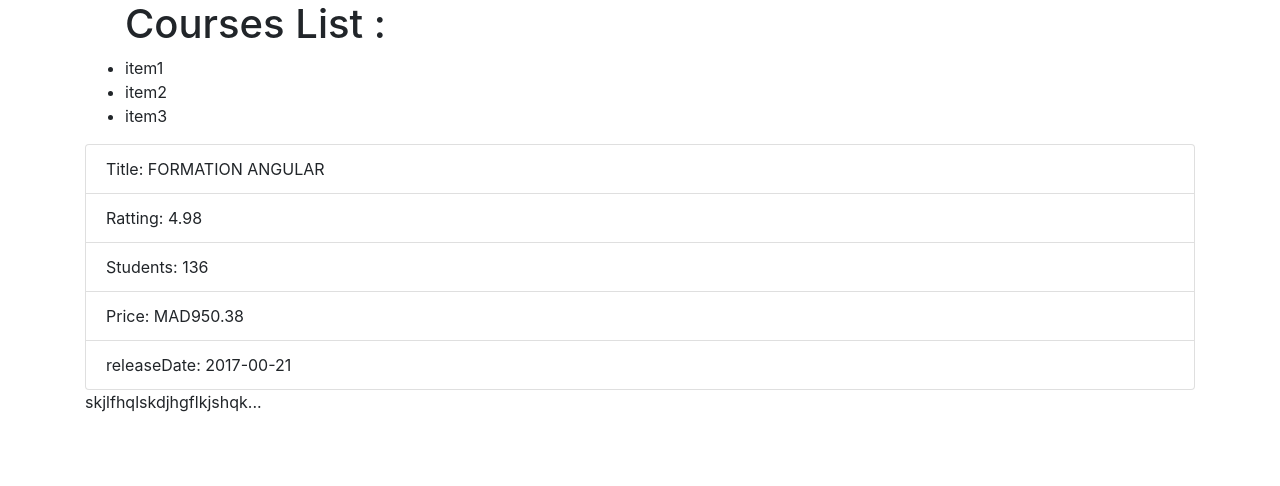
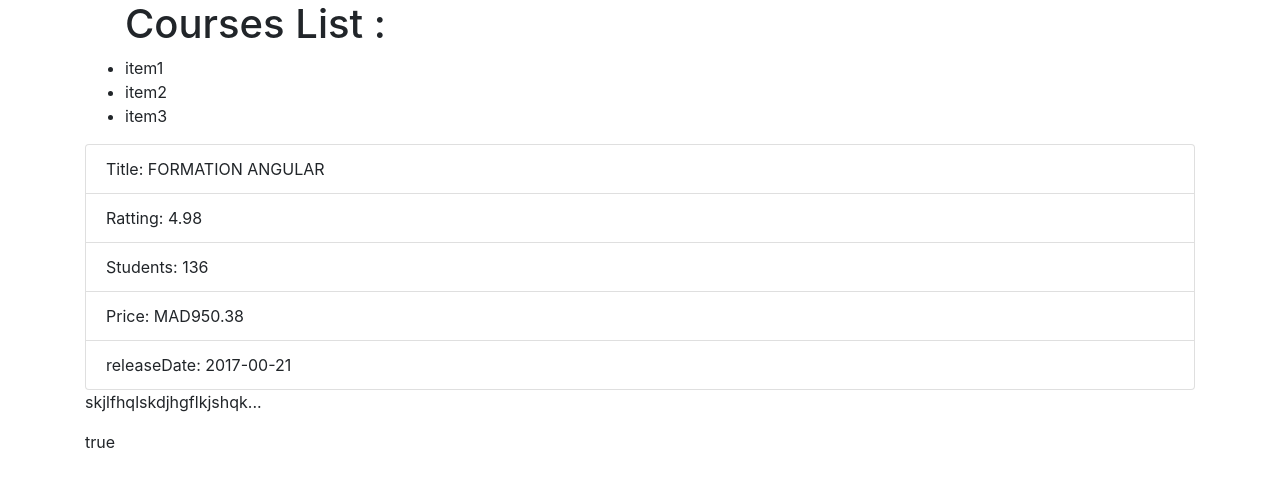
Before and after one commit to elkarouani/my-angular-demo, an Angular app: page / in a window 1280 px wide. Shown: the top 486 px of the page. Built offline with nearby package versions, Linux system fonts and the light colour scheme.

Commit message:
Task: adding favorite component

```diff
--- a/package.json
+++ b/package.json
@@ -21,6 +21,7 @@
     "@angular/router": "~7.2.0",
     "bootstrap": "^4.4.1",
     "core-js": "^2.5.4",
+    "font-awesome": "^4.7.0",
     "rxjs": "~6.3.3",
     "tslib": "^1.9.0",
     "zone.js": "~0.8.26"
--- a/src/app/app.module.ts
+++ b/src/app/app.module.ts
@@ -7,12 +7,14 @@ import { AppRoutingModule } from './app-routing.module';
 import { AppComponent } from './app.component';
 import { CourseComponent } from './course/course.component';
 import { ResumePipe } from './resume.pipe';
+import { FavoriteComponent } from './favorite/favorite.component';
 
 @NgModule({
   declarations: [
     AppComponent,
     CourseComponent,
-    ResumePipe
+    ResumePipe,
+    FavoriteComponent
   ],
   imports: [
     BrowserModule,
--- a/src/app/course/course.component.html
+++ b/src/app/course/course.component.html
@@ -11,4 +11,5 @@
     <li class="list-group-item">releaseDate: {{ course.publicationDate | date:'yyy-mm-dd' }}</li>
   </ul>
   <p>{{ paragraph | resume:5 }}</p>
+  <app-favorite [isFavorite]="isFavorite" (change)="onFavoriteChanged($event)"></app-favorite>
 </div>
--- a/src/app/course/course.component.ts
+++ b/src/app/course/course.component.ts
@@ -16,6 +16,7 @@ export class CourseComponent {
   _title: string;
   _course: object;
   _paragraph: string;
+  _isFavorite: boolean;
 
   constructor(coursesService: CoursesService) {
     this._courses = coursesService.courses();
@@ -28,6 +29,7 @@ export class CourseComponent {
       publicationDate: new Date(2017, 11, 21)
     };
     this._paragraph = 'kjfhdskjlfhqlskdjhgflkjshqk';
+    this._isFavorite = true;
   }
 
   get course() { return this._course; }
@@ -37,4 +39,8 @@ export class CourseComponent {
   get title() { return this._title; }
 
   get paragraph() { return this._paragraph; }
+
+  get isFavorite() { return this._isFavorite; }
+
+  onFavoriteChanged(args) { console.log(args.newState); }
 }
--- /dev/null
+++ b/src/app/favorite/favorite.component.html
@@ -0,0 +1 @@
+<a (click)="onClick()"> {{ is_favorite }} </a>
--- /dev/null
+++ b/src/app/favorite/favorite.component.ts
@@ -0,0 +1,22 @@
+import { Component, OnInit, Input, Output, EventEmitter } from '@angular/core';
+
+@Component({
+  selector: 'app-favorite',
+  templateUrl: './favorite.component.html',
+  styleUrls: ['./favorite.component.sass'],
+})
+export class FavoriteComponent {
+  @Input('isFavorite') _is_favorite: boolean;
+  @Output('change') onChange = new EventEmitter();
+
+  constructor() { }
+
+  get is_favorite() : boolean {
+    return this._is_favorite;
+  }
+
+  onClick() {
+    this.onChange.emit({newState: this._is_favorite});
+  }
+
+}
```
Also changed, not shown: src/app/favorite/favorite.component.sass (added), 2 other files (tests, documents, lock files or other folders).
